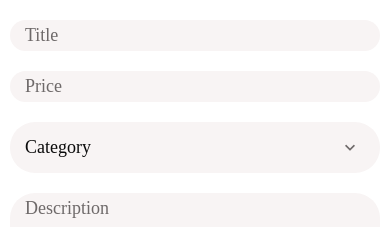
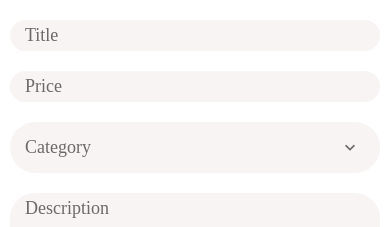
Before and after one commit to Shahriyar-Hosen/Native-Demo-Project, a React Native app: screen / in a window 390 px wide. Shown: the top 227 px of the page. Built offline with nearby package versions, Linux system fonts and the light colour scheme.

Commit message:
Fixing the Placeholder Color

```diff
--- a/App.tsx
+++ b/App.tsx
@@ -1,6 +1,7 @@
 /**
  * @format
  */
+
 import React from 'react';
 import ListingEditScreen from './app/screens/ListingEditScreen';
 
--- a/app/Components/common/AppPicker.tsx
+++ b/app/Components/common/AppPicker.tsx
@@ -47,9 +47,12 @@
               color={colors.medium}
             />
           )}
-          <AppText style={styles.text}>
-            {selectedItem ? selectedItem.label : placeholder}
-          </AppText>
+          {selectedItem ? (
+            <AppText style={styles.text}>{selectedItem.label}</AppText>
+          ) : (
+            <AppText style={styles.placeholder}>{placeholder}</AppText>
+          )}
+
           <Icon
             style={styles.icon}
             name="chevron-down"
@@ -101,6 +104,10 @@
   text: {
     flex: 1,
   },
+  placeholder: {
+    color: colors.medium,
+    flex: 1,
+  },
 });
 
 export default AppPicker;
```
